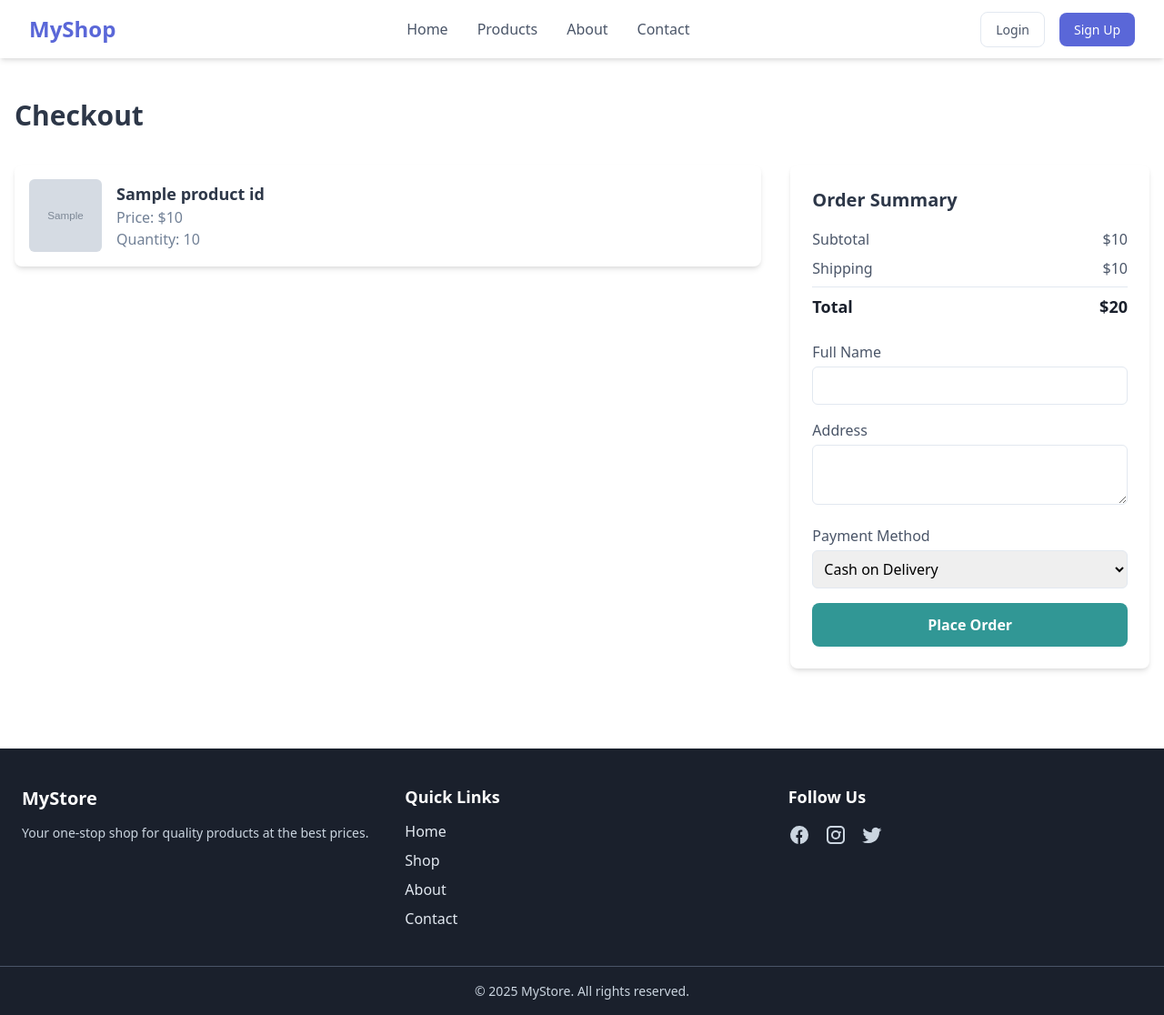
After one commit to ritikdotxyz/ecommerce, a Django app: template templates/products/checkout.html in a window 1280 px wide. The commit adds this page. Shown: the whole page at 91% size. Run offline with Django 3.2, Linux system fonts and the light colour scheme; the template is opened without the code that fills it: most values are stand-ins (such as "Sample title", 1, 10 or a date in 2020); grey boxes marked "Sample" are stand-in pictures.

Commit message:
cart, checkout

```diff
--- a/products/models.py
+++ b/products/models.py
@@ -52,13 +52,14 @@ class ProductImage(models.Model):
 
 
 class Cart(models.Model):
-    product_id = models.ForeignKey(Product, on_delete=models.CASCADE)
+    product_id = models.ForeignKey(Product, on_delete=models.CASCADE, related_name="products")
+    user = models.ForeignKey(CustomUser, on_delete=models.CASCADE)
     quantity = models.IntegerField(default=1)
     created_at = models.DateTimeField(auto_now_add=True)
     modified_at = models.DateTimeField(auto_now=True)
 
     def __str__(self):
-        return self.product_id.name
+        return f"{self.product_id.name} - {self.user.email}"
 
 
 class Order(models.Model):
--- a/requirementst.txt
+++ b/requirementst.txt
@@ -1,3 +1,4 @@
 asgiref==3.9.1
 Django==5.2.5
+pillow==11.3.0
 sqlparse==0.5.3
--- /dev/null
+++ b/templates/products/checkout.html
@@ -0,0 +1,96 @@
+{% extends 'base.html' %}
+
+{% block content %}
+<div class="container mx-auto px-4 py-10">
+  <h1 class="text-3xl font-bold text-gray-800 mb-8">Checkout</h1>
+
+  <div class="grid grid-cols-1 md:grid-cols-3 gap-8">
+    <!-- Products List -->
+    <div class="md:col-span-2 space-y-4">
+      {% if cart_items %}
+        {% for item in cart_items %}
+          <div class="flex items-center bg-white shadow-md rounded-lg p-4">
+            <!-- Image -->
+            <div class="w-20 h-20 flex-shrink-0">
+              {% if item.product_id.images.first %}
+                <img src="{{ item.product_id.images.first.image.url }}" alt="{{ item.product_id.name }}" class="w-full h-full object-cover rounded-md">
+              {% else %}
+                <div class="w-full h-full bg-gray-200 flex items-center justify-center text-gray-500 text-sm rounded-md">
+                  No Image
+                </div>
+              {% endif %}
+            </div>
+
+            <!-- Product Info -->
+            <div class="ml-4 flex-1">
+              <h2 class="text-lg font-semibold text-gray-800">{{ item.product_id.name }}</h2>
+              <p class="text-gray-600">Price: ${{ item.product_id.price }}</p>
+              <p class="text-gray-600">Quantity: {{ item.quantity }}</p>
+            </div>
+          </div>
+        {% endfor %}
+      {% elif product %}
+        <div class="flex items-center bg-white shadow-md rounded-lg p-4">
+          <!-- Image -->
+          <div class="w-20 h-20 flex-shrink-0">
+            {% if product.images.first %}
+              <img src="{{ product.images.first.image.url }}" alt="{{ product.name }}" class="w-full h-full object-cover rounded-md">
+            {% else %}
+              <div class="w-full h-full bg-gray-200 flex items-center justify-center text-gray-500 text-sm rounded-md">
+                No Image
+              </div>
+            {% endif %}
+          </div>
+
+          <!-- Product Info -->
+          <div class="ml-4 flex-1">
+            <h2 class="text-lg font-semibold text-gray-800">{{ product.name }}</h2>
+            <p class="text-gray-600">Price: ${{ product.price }}</p>
+          </div>
+        </div>
+      {% endif %}
+    </div>
+
+    <!-- Order Summary -->
+    <div class="bg-white shadow-md rounded-lg p-6">
+      <h2 class="text-xl font-semibold text-gray-800 mb-4">Order Summary</h2>
+      <div class="flex justify-between text-gray-700 mb-2">
+        <span>Subtotal</span>
+        <span>${{ total }}</span>
+      </div>
+      <div class="flex justify-between text-gray-700 mb-2">
+        <span>Shipping</span>
+        <span>$10</span>
+      </div>
+      <div class="flex justify-between text-gray-900 font-bold text-lg border-t pt-2">
+        <span>Total</span>
+        <span>${{ total|add:10 }}</span>
+      </div>
+
+      <!-- Checkout Form -->
+      <form method="POST" class="mt-6 space-y-4">
+        {% csrf_token %}
+        <div>
+          <label class="block text-gray-700 font-medium">Full Name</label>
+          <input type="text" name="full_name" class="w-full mt-1 p-2 border rounded-md focus:ring-2 focus:ring-teal-500" required>
+        </div>
+        <div>
+          <label class="block text-gray-700 font-medium">Address</label>
+          <textarea name="address" rows="2" class="w-full mt-1 p-2 border rounded-md focus:ring-2 focus:ring-teal-500" required></textarea>
+        </div>
+        <div>
+          <label class="block text-gray-700 font-medium">Payment Method</label>
+          <select name="payment_method" class="w-full mt-1 p-2 border rounded-md focus:ring-2 focus:ring-teal-500">
+            <option value="cod">Cash on Delivery</option>
+            <option value="card">Credit/Debit Card</option>
+          </select>
+        </div>
+
+        <button type="submit" class="w-full bg-teal-600 text-white py-3 rounded-lg font-semibold hover:bg-teal-700">
+          Place Order
+        </button>
+      </form>
+    </div>
+  </div>
+</div>
+{% endblock %}
--- a/templates/products/product_detail.html
+++ b/templates/products/product_detail.html
@@ -61,7 +61,7 @@
         <button class="bg-indigo-600 hover:bg-indigo-700 text-white font-semibold px-6 py-3 rounded-lg shadow">
           Add to Cart
         </button>
-        <a href="{% url 'order' %}">
+        <a href="{% url 'direct_checkout' product.id %}">
         <button class="bg-red-600 hover:bg-red-700 text-white font-semibold px-6 py-3 rounded-lg shadow">
           Order Now
         </button>
```
Also changed, not shown: products/urls.py (+7 -0 lines), products/views.py (+67 -5 lines), templates/products/cart.html (+67 -2 lines), templates/products/home.html (+42 -15 lines), attachments/funbits_logo.jpg (added), attachments/wallpaper_4Vgsoq4.jpg (added), db.sqlite3, products/migrations/0001_initial.py, products/migrations/0002_alter_cart_product_id.py (added), products/migrations/0002_cart_order_orderitems.py (deleted), products/migrations/0003_alter_cart_user.py (added).
